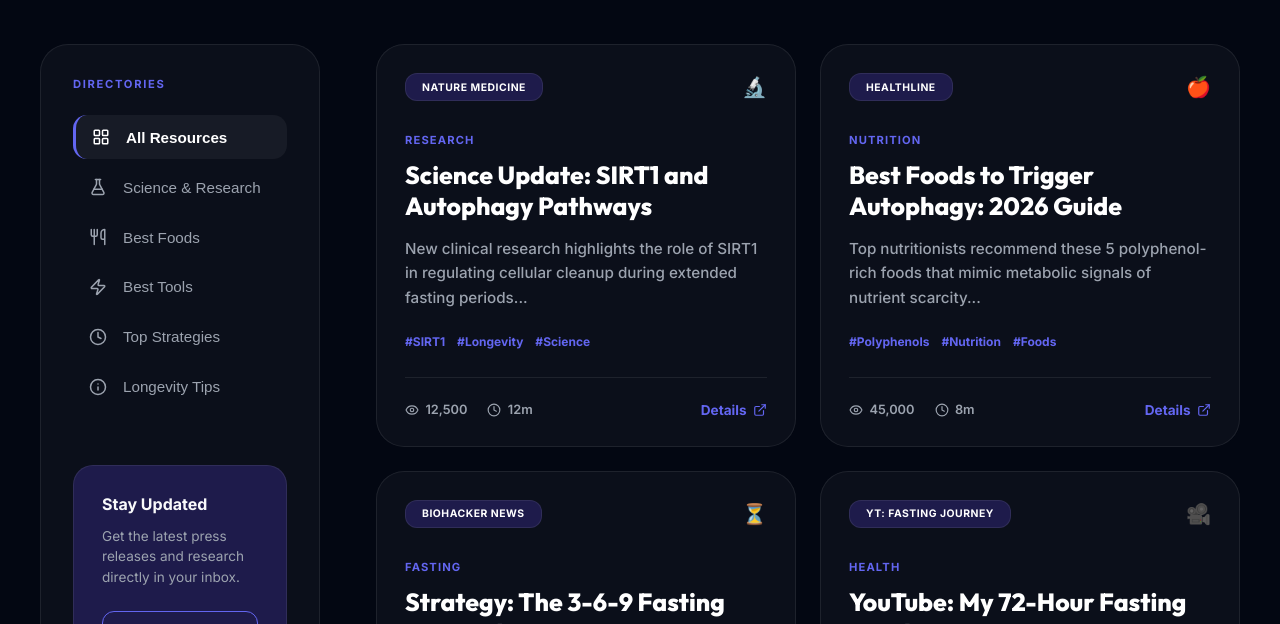
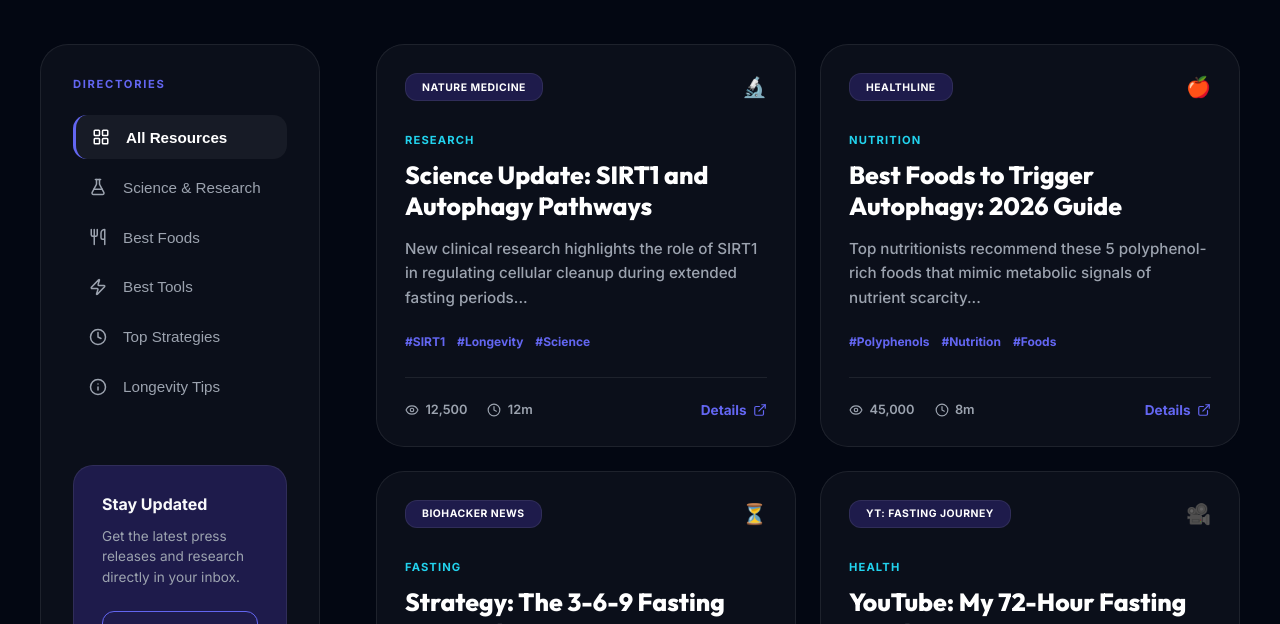
Before and after one commit to parnisce/AutophagyDir, a React (Vite) app: page / in a window 1280 px wide. Shown: the part 780-1404 px from the top of the page. Built offline with nearby package versions, Linux system fonts and the light colour scheme.

Commit message:
update card color

```diff
--- a/src/App.css
+++ b/src/App.css
@@ -383,7 +383,7 @@
 
 .card-category {
   font-size: 0.7rem;
-  color: var(--primary);
+  color: #22D3EE;
   font-weight: 800;
   letter-spacing: 0.1em;
   margin-bottom: 0.75rem;
```
